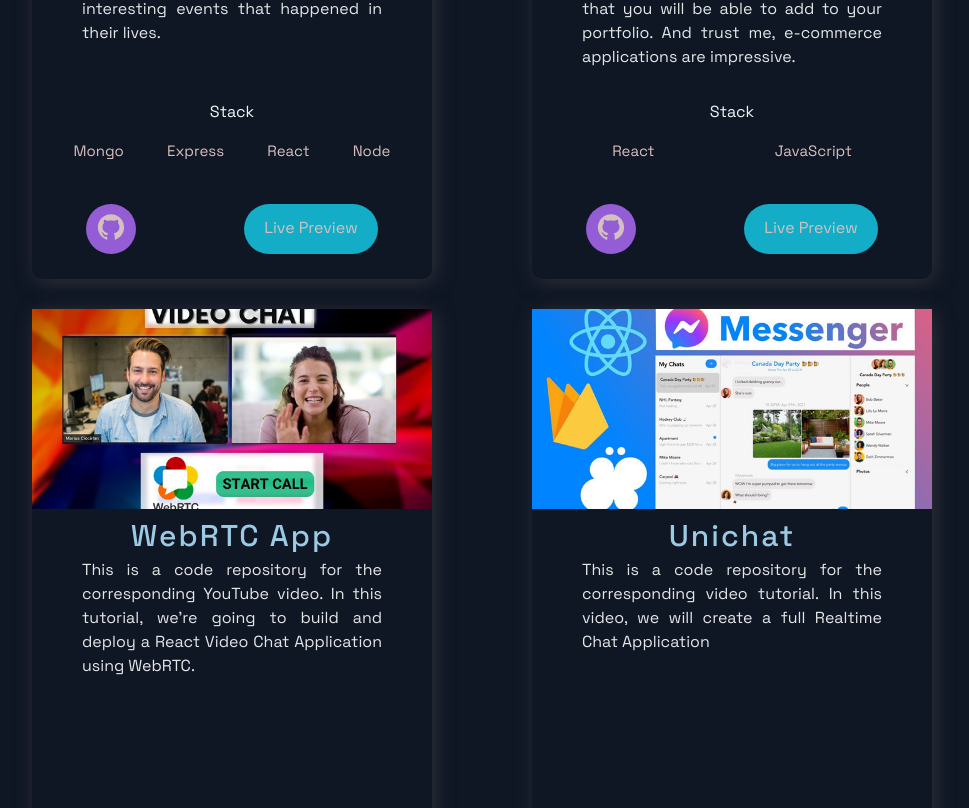
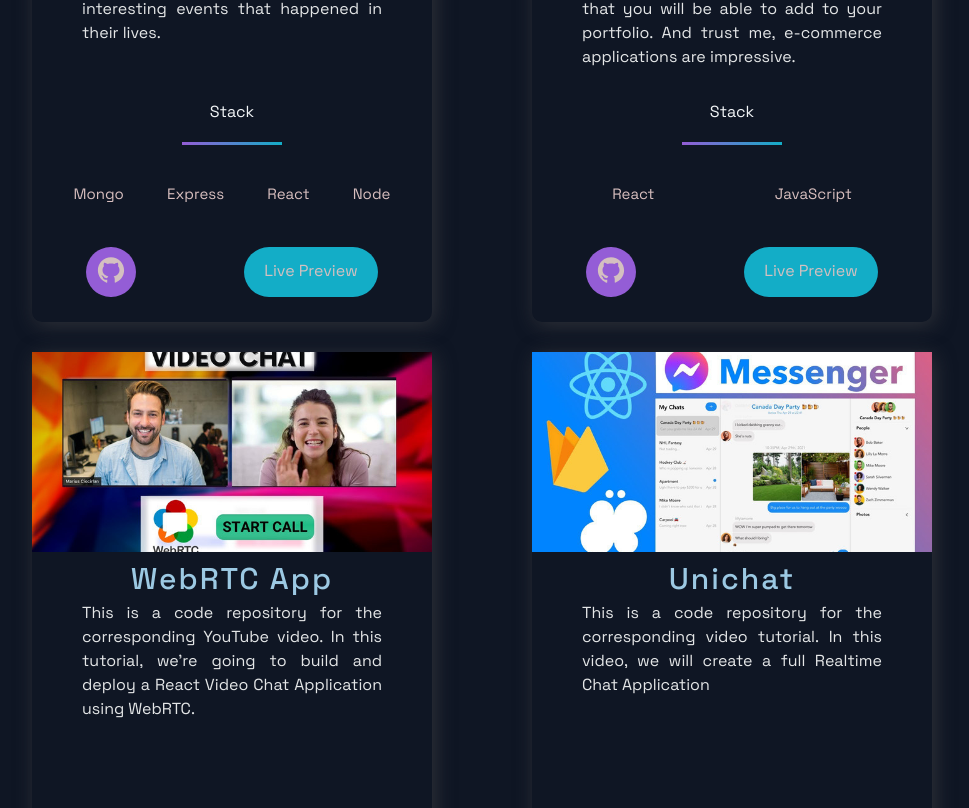
Before and after one commit to Cetins/portolio-nextjs, a Next.js app: page / in a window 1280 px wide. Shown: the part 1330-2138 px from the top of the page, without its empty margins (158-1127 px from the left). Built offline with nearby package versions, Linux system fonts and the light colour scheme.

Commit message:
hr component added

```diff
--- a/src/components/Projects/Projects.js
+++ b/src/components/Projects/Projects.js
@@ -19,6 +19,7 @@
           <CardInfo>{description}</CardInfo>
           <div>
             <TitleContent>Stack</TitleContent>
+            <Hr />
             <TagList>
               { tags.map((tag, i) => (
                 <Tag key={i}>{ tag }</Tag>
```
